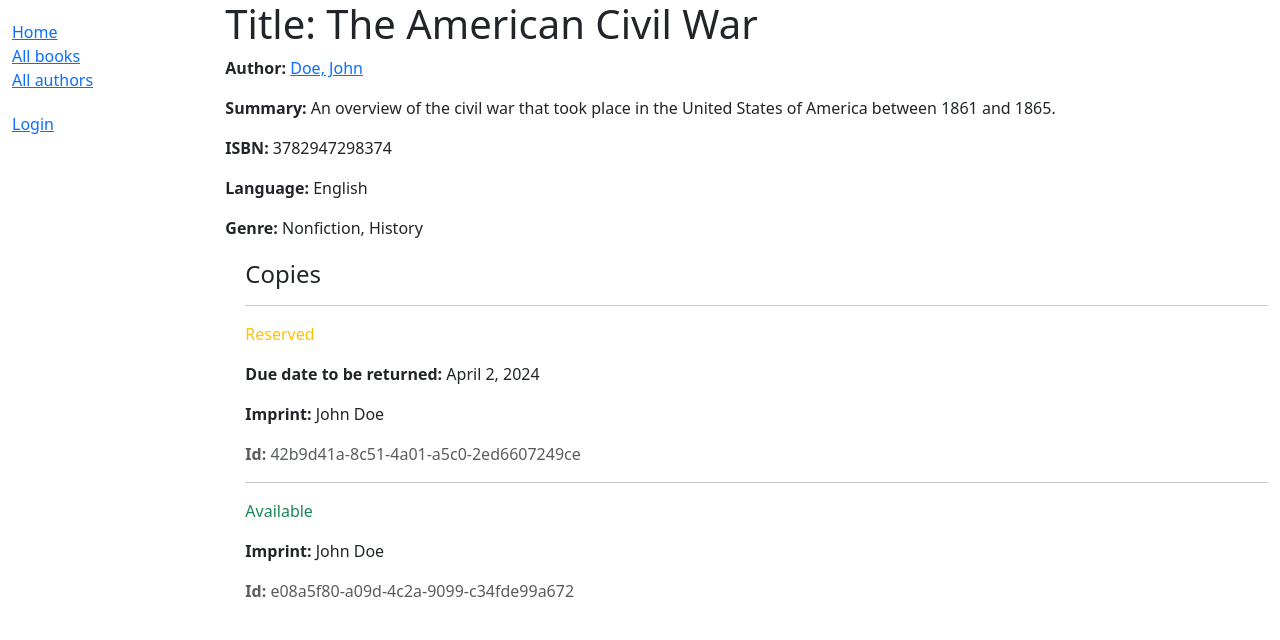
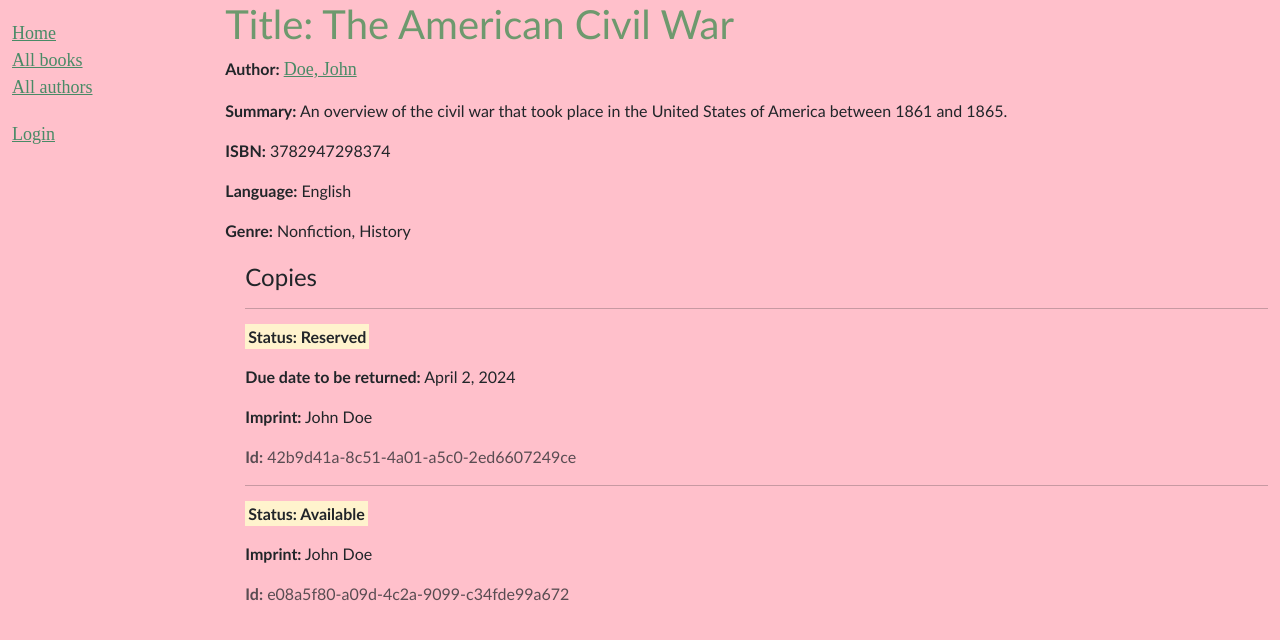
Before and after one commit to GarrettBengtson/csci313-assignment3-Garrett-Bengtson, a Django app: page /catalog/book/1 in a window 1280 px wide. Shown: the top 640 px of the page. Run offline with Django 5.2, Linux system fonts and the light colour scheme; data comes from the database, SQL or seed files in the repository; both versions use the stored data as it was after the commit.

Commit message:
Added some final styling to the web page

```diff
--- a/django_assignment3_project/catalog/static/css/styles.css
+++ b/django_assignment3_project/catalog/static/css/styles.css
@@ -2,6 +2,26 @@
     margin-top: 20px;
     padding: 0;
     list-style: none;
+}
+
+body {
+    background-color: pink;
+    font-family: 'Gill Sans', 'Gill Sans MT', Calibri, 'Trebuchet MS', sans-serif;
+}
+
+a {
+    color: rgb(73, 138, 102);
+    font-size: large;
+    font-weight: 500;
+    font-family: 'Times New Roman', Times, serif;
+}
+
+h1 {
+    color: rgb(110, 153, 110);
+}
+
+mark {
+    font-weight: bold;
 }
 
 #logout-form {
--- a/django_assignment3_project/catalog/templates/catalog/book_detail.html
+++ b/django_assignment3_project/catalog/templates/catalog/book_detail.html
@@ -14,10 +14,10 @@
 
     {% for copy in book.bookinstance_set.all %}
       <hr />
-      <p
-        class="{% if copy.status == 'a' %}text-success{% elif copy.status == 'm' %}text-danger{% else %}text-warning{% endif %}">
-        {{ copy.get_status_display }}
-      </p>
+        <p
+          class="{% if copy.status == 'a' %}text-success{% elif copy.status == 'm' %}text-danger{% else %}text-warning{% endif %}">
+          <mark>Status: {{ copy.get_status_display }}</mark>
+        </p>
       {% if copy.status != 'a' %}
         <p><strong>Due date to be returned:</strong> {{ copy.due_back }}</p>
       {% endif %}
```
Also changed, not shown: django_assignment3_project/db.sqlite3.
